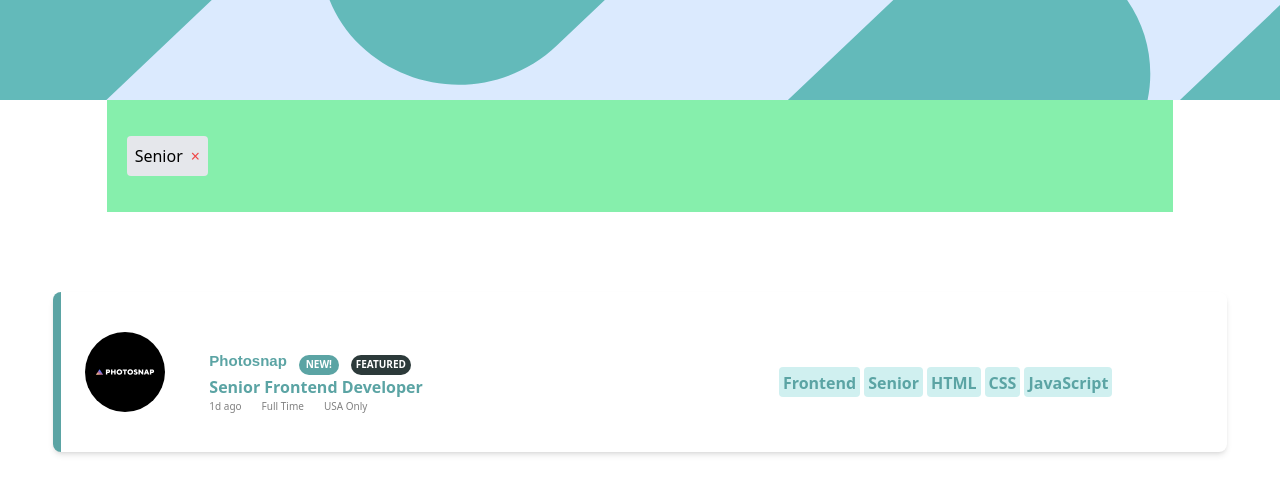
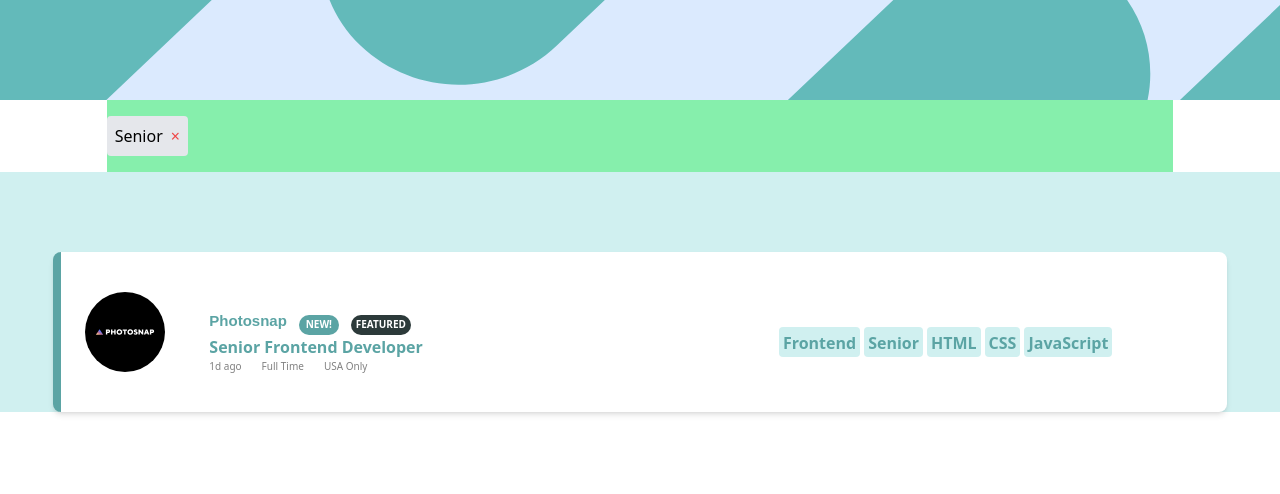
Before and after one commit to fatemehfaraji1996/redux-tolkit-jobproject, a React (Vite) app in the folder vite-project/: page / in a window 1280 px wide. Both pictures are taken after a click on the button "Senior". Shown: the top 494 px of the page. Built offline with nearby package versions, Linux system fonts and the light colour scheme.

Commit message:
style items

```diff
--- a/vite-project/src/components/box.jsx
+++ b/vite-project/src/components/box.jsx
@@ -1,3 +1,4 @@
+//
 import React from "react";
 import Header from "./header";
 import { useDispatch, useSelector } from "react-redux";
@@ -10,35 +11,30 @@ import {
 import data from "../Data/data.json";
 
 export default function Box() {
-  const dispatch = useDispatch();
-  const selectedSkills = useSelector((state) => state.skills.selectedSkills);
-  const persons = useSelector((state) => state.skills.persons);
+  const dispatch = useDispatch(); // برای فراخوانی اکشن‌ها از dispatch استفاده می‌شود
+  const selectedSkills = useSelector((state) => state.skills.selectedSkills); // اسکیل‌های انتخاب‌شده را از استیت Redux می‌گیرد
+  const persons = useSelector((state) => state.skills.persons); // اشخاص را از استیت Redux می‌گیرد
 
   // بارگذاری داده‌ها در ریداکس
   React.useEffect(() => {
-    dispatch(setPersons(data));
+    dispatch(setPersons(data)); // داده‌های اشخاص را به استیت Redux اضافه می‌کند
   }, [dispatch]);
 
   // هندلر برای اضافه کردن اسکیل
   const handleSkillClick = (skill) => {
-    dispatch(addSkill(skill));
+    dispatch(addSkill(skill)); // اسکیل انتخاب‌شده را به استیت Redux اضافه می‌کند
   };
 
   // هندلر برای حذف اسکیل
   const handleSkillRemove = (skill) => {
-    dispatch(removeSkill(skill));
+    dispatch(removeSkill(skill)); // اسکیل انتخاب‌شده را از استیت Redux حذف می‌کند
   };
 
   // فیلتر کردن اشخاص بر اساس اسکیل‌های انتخاب‌شده
   const filteredPersons = persons.filter((person) => {
     return selectedSkills.every((skill) =>
-      [
-        person.role,
-        person.level,
-        ...person.languages,
-        ...person.tools,
-      ].includes(skill)
-    );
+      [person.role, person.level, ...person.languages, ...person.tools].includes(skill)
+    ); // اشخاصی که تمام اسکیل‌های انتخاب‌شده را دارند، فیلتر می‌کند
   });
 
   return (
@@ -46,14 +42,12 @@ export default function Box() {
       <div className="bg-blue-100 w-full h-100 ">
         <Header />
       </div>
+      {/* end header */}
 
-      <div className="w-10/12 py-4 ml-auto mr-auto  flex flex-wrap gap-3 bg-green-300 h-28 items-center p-5">
+      {selectedSkills.length > 0 && ( // این بخش فقط زمانی نمایش داده می‌شود که اسکیل انتخاب شده باشد
+        <div className="bg-green-300 w-10/12 mr-auto ml-auto py-4 flex flex-wrap gap-3">
           {selectedSkills.map((skill, index) => (
-          <div className=" ">
-              <div
-            key={index}
-            className="bg-gray-200 p-2 rounded flex items-center"
-          >
+            <div key={index} className="bg-gray-200 p-2 rounded flex items-center">
               <span>{skill}</span>
               <button
                 className="ml-2 text-red-500"
@@ -62,23 +56,22 @@ export default function Box() {
                 &times;
               </button>
             </div>
-          </div>
-
           ))}
         </div>
+      )}
 
-      <div className=" flex flex-col gap-5 items-center  ">
+      <div className="bg h-full w-full flex flex-col gap-5 items-center  ">
         {filteredPersons.map((x, i) => {
           return (
             <>
               <div
                 key={i}
-                className="whiteBox BIGBOX w-12/12 mr-auto ml-auto h-80 bg-white flex flex-col mt-20 rounded-lg shadow-md border-l-8 sm:h-40 sm:pb-5 sm:w-11/12 "
+                className="whiteBox BIGBOX w-9/12 h-80 bg-white flex flex-col mt-20 rounded-lg shadow-md border-l-8 sm:h-40 sm:pb-5 sm:w-11/12 "
               >
                 <div className="relative inline bottom-10 left-6 sm:top-10 sm:bottom-0 h-10 sm:w-20">
                   <img src={x.logo} alt="" />
                 </div>
-                <div className=" flex flex-col mr-5 ml-5  sm:w-auto sm-h-40 sm:mr-5 sm:flex sm:flex-row sm:gap-5 sm:h-40  sm:ml-14 md:w-10/12 md:gap-0 md:ml-20 md:flex md:flex-row md:pl-16  md:mt-0                   ">
+                <div className=" flex flex-col mr-5 ml-5  sm:w-auto sm-h-40 sm:mr-5 sm:flex sm:flex-row sm:gap-5 sm:h-40  sm:ml-14 md:w-10/12 md:gap-0 md:ml-20 md:flex md:flex-row md:pl-16  md:mt-0">
                   <div className=" flex flex-col sm:flex sm:flex-col sm:pl-14 md:pl-1 ">
                     <div className=" flex flex-col items-start  gap-3 mt-2 sm:flex sm:items-start   ">
                       <div className="flex gap-3 ml-0">
@@ -97,6 +90,8 @@ export default function Box() {
                     </div>
                     {/* end purpel */}
                     <div className="">
+
+
 <div className="positionStyle">
                         <p>{x.position}</p>
                       </div>
```
Lines whose indentation alone changed are shown as unchanged.
